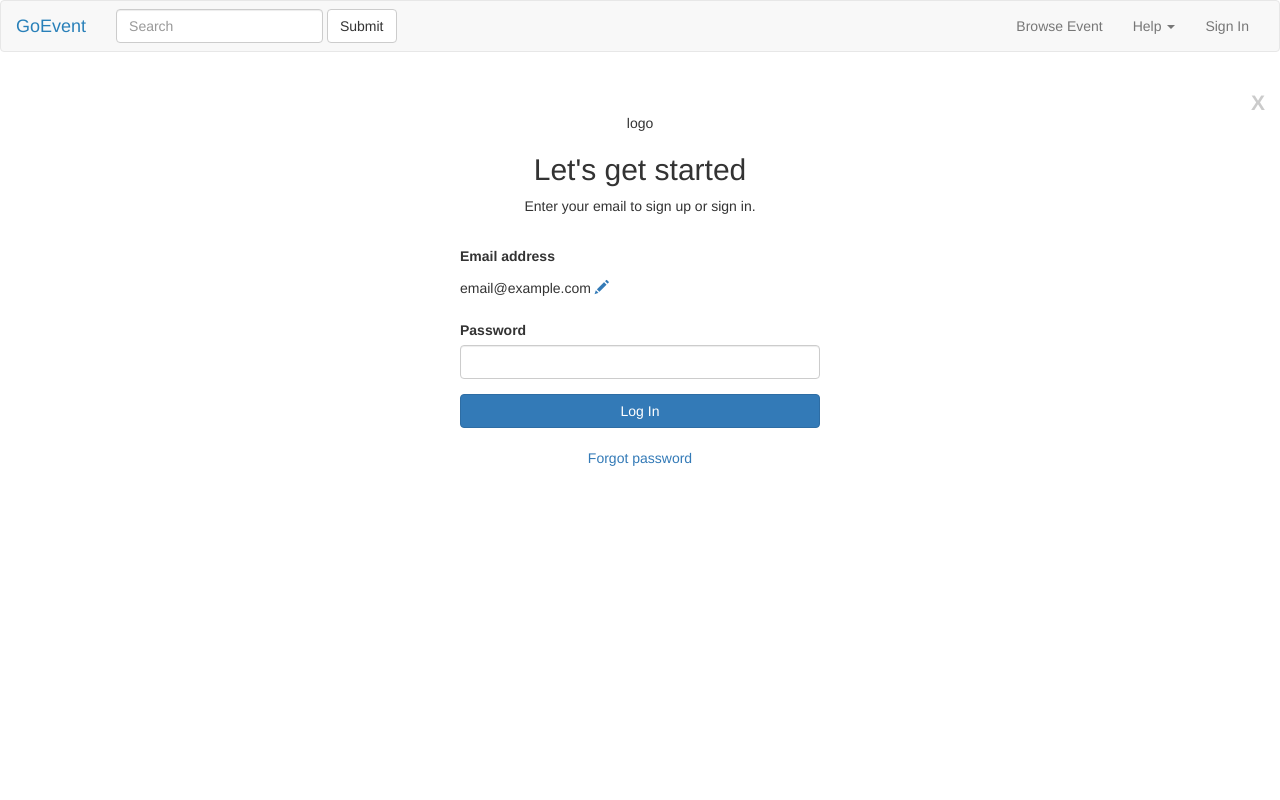
After one commit to vitorizkiimanda/GoEvent, a PHP site: page /GoEvent/pages/sign_in_password in a window 1280 px wide. The commit adds this page. Run offline with PHP 8.4, Linux system fonts and the light colour scheme.

Commit message:
login page with password

```diff
--- a/pages/sign_in/index.php
+++ b/pages/sign_in/index.php
@@ -52,7 +52,8 @@
                 <label for="email">Email address</label>
                 <input type="email" class="form-control" id="email" name="email" placeholder="Email">
               </div>
-              <button type="submit" class="btn btn-primary btn-round btn-block">Submit</button>
+              <a href="../../pages/sign_up" class="btn btn-primary btn-round btn-block">Get Started - signup</a>
+              <a href="../../pages/sign_in_password" class="btn btn-primary btn-round btn-block">Get Started</a>
               <a href="../backend/sign_in_google" class="btn btn-primary btn-round btn-block">Google</a>
           </form>
       </div>
--- /dev/null
+++ b/pages/sign_in_password/index.php
@@ -0,0 +1,112 @@
+<!DOCTYPE html>
+<html lang="en" >
+<head>
+  <meta charset="utf-8" />
+  <meta name="HVSZ" content="GoEvent" />
+
+  <title>GoEvent</title>
+
+  <link rel="shortcut icon" href="../../images/title.png" />
+
+  <!-- pengaturan view agar responsif namun pada mobile tidak bisa zooming -->
+  <meta name="viewport" content="width=device-width, initial-scale=1, maximum-scale=1, user-scalable=no">
+
+  <!-- attach JavaScripts -->
+  <script src="../../js/bootstrap.min.js"></script>
+  <script src="../../js/jquery.min.js"></script>
+  <!--<script src="//maps.google.com/maps/api/js?sensor=true"></script>-->
+  <!--<script src="js/main.js"></script>-->
+
+  <!-- attach CSS styles -->
+  <link href="../../css/bootstrap.min.css" rel="stylesheet">
+  <link href="../../css/style_goevent.css" rel="stylesheet" />
+
+  <!-- Online attachment - offline doesnt work -->
+  <link rel="stylesheet" href="https://maxcdn.bootstrapcdn.com/bootstrap/3.3.7/css/bootstrap.min.css">
+  <script src="https://maxcdn.bootstrapcdn.com/bootstrap/3.3.7/js/bootstrap.min.js"></script>
+
+</head>
+
+<!--<script type="text/javascript" src="js/bootstrap.min.js"></script> -->
+
+<body>
+
+  <!-- NavBar -->
+  <nav class="navbar navbar-default">
+        <div class="container-fluid">
+          <!-- Brand and toggle get grouped for better mobile display -->
+          <div class="navbar-header">
+            <button type="button" class="navbar-toggle collapsed" data-toggle="collapse" data-target="#bs-example-navbar-collapse-1" aria-expanded="false">
+              <span class="sr-only">Toggle navigation</span>
+              <span class="icon-bar"></span>
+              <span class="icon-bar"></span>
+              <span class="icon-bar"></span>
+            </button>
+            <a class="navbar-brand" id="goevent_color" href="../../">GoEvent</a>
+          </div>
+
+          <!-- Collect the nav links, forms, and other content for toggling -->
+          <div class="collapse navbar-collapse" id="bs-example-navbar-collapse-1">
+              <form class="navbar-form navbar-left">
+                  <div class="form-group">
+                    <input type="text" class="form-control" placeholder="Search">
+                  </div>
+                  <button type="submit" class="btn btn-default">Submit</button>
+              </form>
+            <ul class="nav navbar-nav navbar-right">
+              <li><a href="../../pages/browse_event">Browse Event</a></li>
+              <li class="dropdown">
+                <a href="#" class="dropdown-toggle" data-toggle="dropdown" role="button" aria-haspopup="true" aria-expanded="false">Help <span class="caret"></span></a>
+                <ul class="dropdown-menu">
+                    <li><a href="#">Where are my tickets?</a></li>
+                    <li role="separator" class="divider"></li>
+                    <li><a href="#">How to contact event organizer</a></li>
+                    <li role="separator" class="divider"></li>
+                    <li><a href="#">Help Center</a></li>
+                </ul>
+              </li>
+              <li><a href="../../pages/sign_in">Sign In</a></li>
+            </ul>
+          </div><!-- /.navbar-collapse -->
+        </div><!-- /.container-fluid -->
+    </nav>
+
+  <div class="container-fluid">
+    <br />
+    <a href="../../" class="close" role="button">X</a>
+  </div>
+
+  <div class="container text-center">
+    <p>logo</p>
+    <h2>Let's get started</h2>
+    <p>Enter your email to sign up or sign in.</p>
+    <br />
+  </div>
+
+  <div class="container">
+    <div class="row">
+      <div class="col-lg-4"></div>
+      <div class="col-lg-4">
+          <form>
+              <div class="form-group">
+                <label for="email">Email address</label>
+                <!-- <input type="email" class="form-control" id="email" name="email" placeholder="Email"> -->
+                <p class="form-control-static">email@example.com
+                <a href="../../pages/sign_in"><span class="glyphicon glyphicon-pencil right_hvsz" aria-hidden="true"></span></a></p>
+              </div>
+              <div class="form-group">
+                <label for="password">Password</label>
+                <input type="password" class="form-control" id="password" name="password" placeholder="">
+              </div>
+              <a href="../../" class="btn btn-primary btn-round btn-block">Log In</a>
+          </form>
+          <br />
+          <div class="text-center"><a>Forgot password</a></div>
+      </div>
+      <div class="col-lg-4"></div>
+    </div>
+  </div>
+
+
+</body>
+</html>
```
Also changed, not shown: pages/sign_up/index.php (added, +112 -0 lines).
